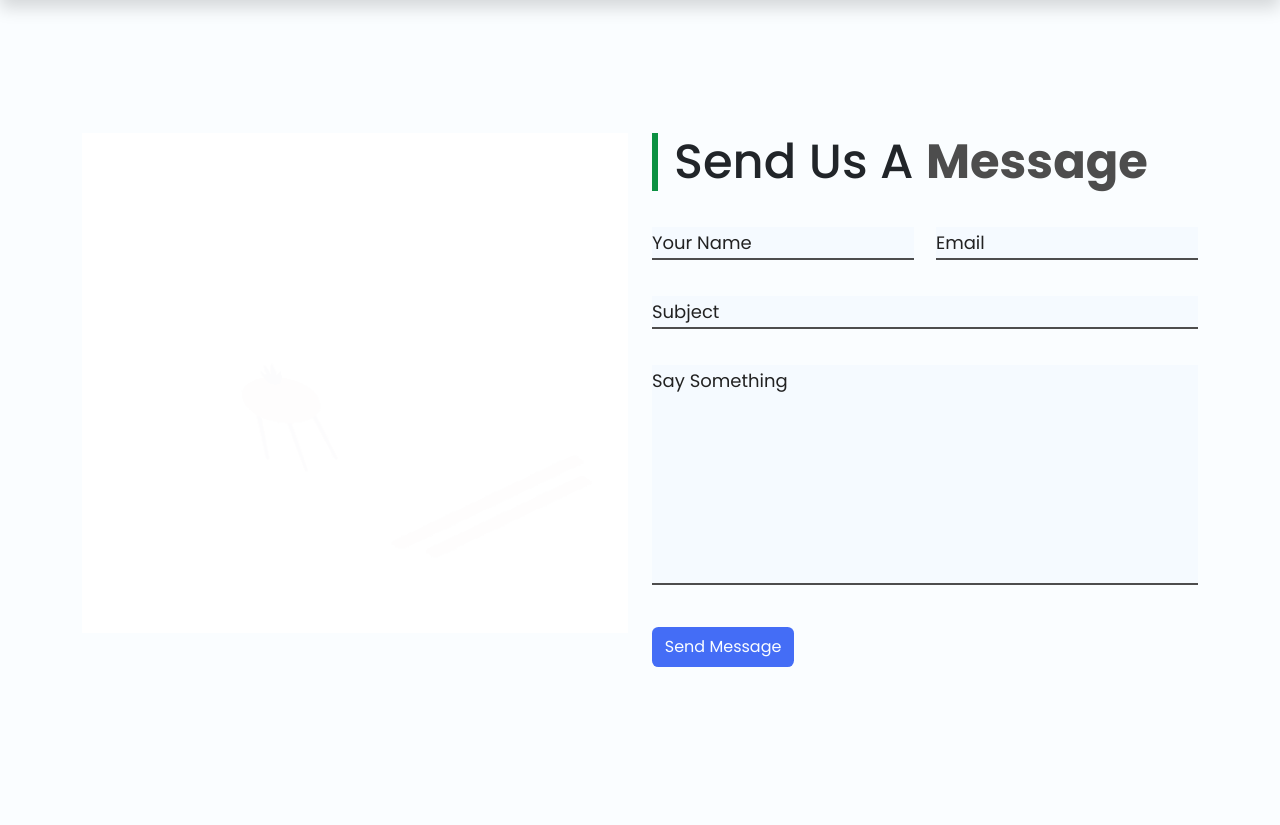
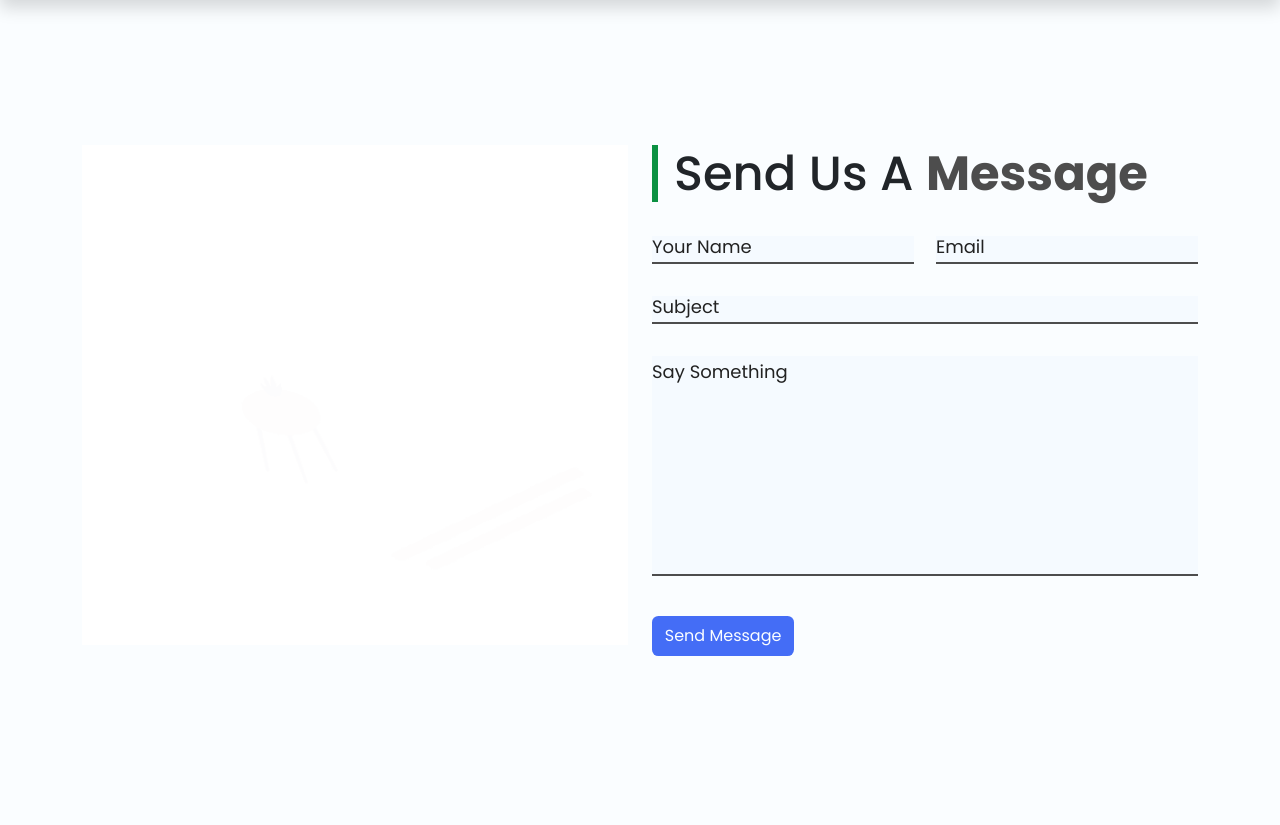
Before and after one commit to LakshanRukantha/CeylonJobSeeker, a PHP site: page /contact.html in a window 1280 px wide. Shown: the part 59-884 px from the top of the page. Run offline with PHP 8.4, Linux system fonts and the light colour scheme; some libraries are stand-ins or nearby versions.

Commit message:
updated contact page

```diff
--- a/contact.html
+++ b/contact.html
@@ -78,11 +78,11 @@
 
 
 	<div class="container">
-		<main class="row" name="xxx">
+		<main class="row" >
 
 			<!--           Left Section (Column) Starts          -->
 
-			<section class="col left" name="xxx">
+			<section class="col left" >
 
 				<div class="gif-container">
                     <img src="./assets/images/contact/contact.gif" alt="Contact GIF" class="responsive-gif">
@@ -94,7 +94,7 @@
 
 			<!--  *******   Right Section (Column) Starts   *******  -->
 
-			<section class="col right" name="xxx">
+			<section class="col right" >
 
 				<!--  *******   Form Starts   *******  -->
 				<div>
@@ -105,22 +105,22 @@
 				<form class="messageForm">
 
 					<div class="inputGroup halfWidth">
-						<input type="text" name="" required="required">
+						<input class="input-field" type="text" name="" required="required">
 						<label>Your Name</label>
 					</div>
 
 					<div class="inputGroup halfWidth">
-						<input type="email" name="" required="required">
+						<input class="input-field" type="text" name="" required="required">
 						<label>Email</label>
 					</div>
 
 					<div class="inputGroup fullWidth">
-						<input type="text" name="" required="required">
+						<input class="input-field" type="text" name="" required="required">
 						<label>Subject</label>
 					</div>
 
 					<div class="inputGroup fullWidth">
-						<textarea required="required"></textarea>
+						<textarea class="input-field" required="required"></textarea>
 						<label>Say Something</label>
 					</div>
 
@@ -141,11 +141,11 @@
 
 
 	<div class="container">
-		<main class="row" name="yyy">
+		<main class="row" >
 
 			<!--  *******   Left Section (Column) Starts   *******  -->
          <!--  *******   Title Starts   *******  -->
-			<section class="col left" name="xxx">
+			<section class="col left" >
 
     <div>
         <h2 class="section-title">Contact us</h2>
--- a/styles/contact.css
+++ b/styles/contact.css
@@ -85,7 +65,7 @@ body{
 	padding-top: 10px;
 }
 .row section.right .inputGroup{
-	margin: 18px 0px;
+	margin: 1rem 0px;
 	position: relative;
 }
 .messageForm .halfWidth{
@@ -96,8 +76,8 @@ body{
 }
 .messageForm input, .messageForm textarea{
 	width: 100%;
-	font-size: 18px;
-	padding: 2px 0px;
+	font-size: 0.8rem;
+	padding: 0.2rem 0.4rem;
 	background-color: var( --bg-light-blue);
 	color: var(--text-secondary-color);
 	border: none;
@@ -132,8 +112,8 @@ textarea::-webkit-scrollbar-thumb{
 .inputGroup:nth-child(4) label{
 	top: 2px;
 }
-.inputGroup input:focus ~ label, .inputGroup textarea:focus ~ label,
-.inputGroup input:valid ~ label, .inputGroup textarea:valid ~ label
+.inputGroup .input-field:focus ~ label,
+.inputGroup .input-field:valid ~ label
 {
 	transform: translateY(-30px);
 	font-size: 16px;
```
Also changed, not shown: other parts of styles/contact.css (+3 -39 lines).
